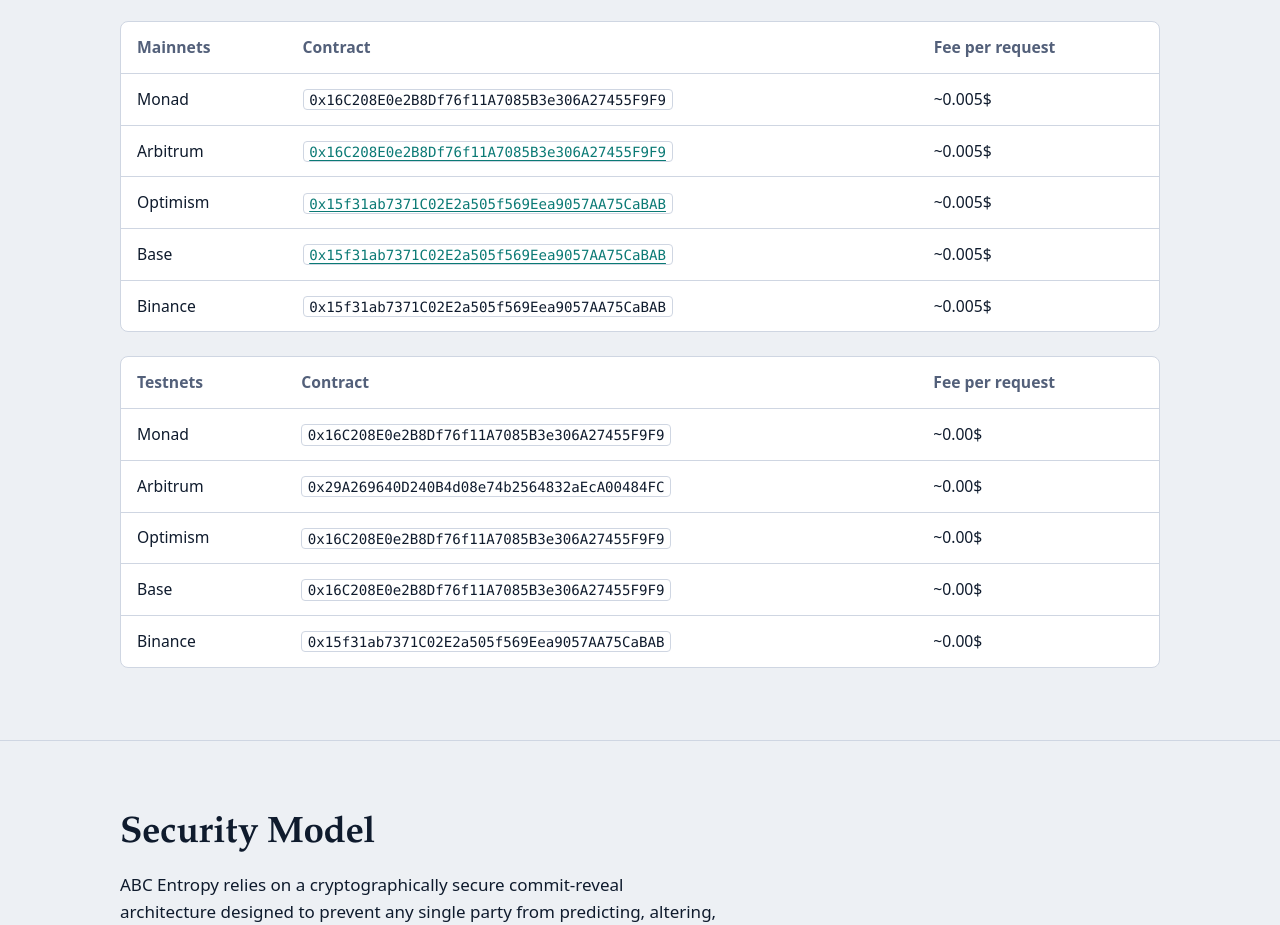
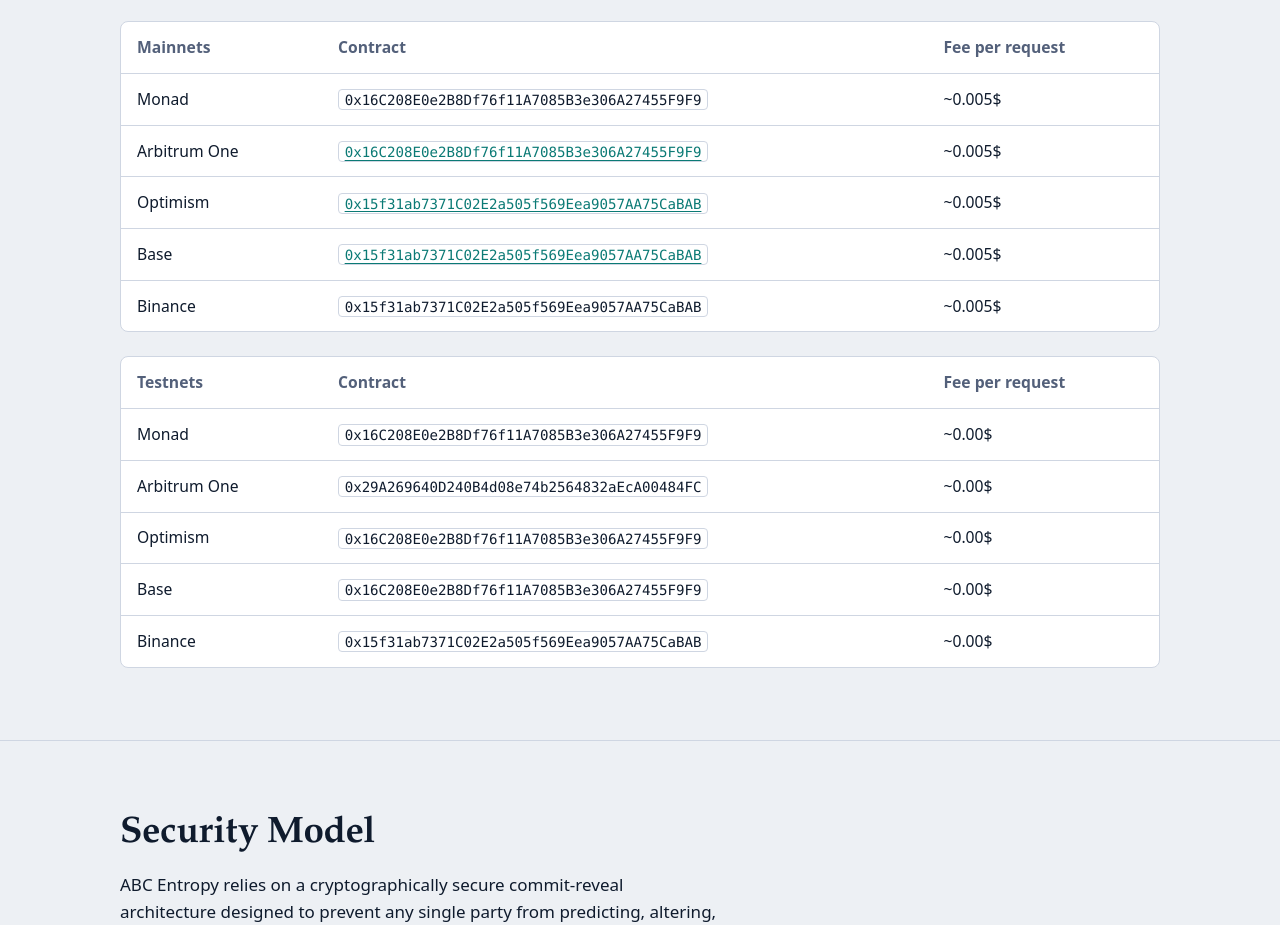
Before and after one commit to pulsartronic/entropy, a website: page docs/index.html in a window 1280 px wide. Shown: the part 3744-4669 px from the top of the page. Drawn offline with nearby package versions, Linux system fonts and the light colour scheme.

Commit message:
docs / package

```diff
--- a/docs/index.html
+++ b/docs/index.html
@@ -333,7 +333,7 @@ contract ABCEntropyExample is IEntropyConsumer {
           </thead>
           <tbody>
             <tr><td>Monad</td><td><code>0x16C208E0e2B8Df76f11A7085B3e306A27455F9F9</code></td><td>~0.005$</td></tr>
-            <tr><td>Arbitrum</td><td><code><a href="https://arbiscan.io/address/0x16C208E0e2B8Df76f11A7085B3e306A27455F9F9" target="_blank">0x16C208E0e2B8Df76f11A7085B3e306A27455F9F9</a></code></td><td>~0.005$</td></tr>
+            <tr><td>Arbitrum One</td><td><code><a href="https://arbiscan.io/address/0x16C208E0e2B8Df76f11A7085B3e306A27455F9F9" target="_blank">0x16C208E0e2B8Df76f11A7085B3e306A27455F9F9</a></code></td><td>~0.005$</td></tr>
             <tr><td>Optimism</td><td><code><a href=" https://explorer.optimism.io/address/0x15f31ab7371C02E2a505f569Eea9057AA75CaBAB?tab=contract" target="_blank">0x15f31ab7371C02E2a505f569Eea9057AA75CaBAB</a></code></td><td>~0.005$</td></tr>
             <tr><td>Base</td><td><code><a href="https://base.blockscout.com/address/0x15f31ab7371C02E2a505f569Eea9057AA75CaBAB?tab=contract" target="_blank">0x15f31ab7371C02E2a505f569Eea9057AA75CaBAB</a></code></td><td>~0.005$</td></tr>
 			<tr><td>Binance</td><td><code>0x15f31ab7371C02E2a505f569Eea9057AA75CaBAB</code></td><td>~0.005$</td></tr>
@@ -350,7 +350,7 @@ contract ABCEntropyExample is IEntropyConsumer {
           </thead>
           <tbody>
             <tr><td>Monad</td><td><code>0x16C208E0e2B8Df76f11A7085B3e306A27455F9F9</code></td><td>~0.00$</td></tr>
-            <tr><td>Arbitrum</td><td><code>0x29A269640D240B4d08e74b2564832aEcA00484FC</code></td><td>~0.00$</td></tr>
+            <tr><td>Arbitrum One</td><td><code>0x29A269640D240B4d08e74b2564832aEcA00484FC</code></td><td>~0.00$</td></tr>
             <tr><td>Optimism</td><td><code>0x16C208E0e2B8Df76f11A7085B3e306A27455F9F9</code></td><td>~0.00$</td></tr>
             <tr><td>Base</td><td><code>0x16C208E0e2B8Df76f11A7085B3e306A27455F9F9</code></td><td>~0.00$</td></tr>
             <tr><td>Binance</td><td><code>0x15f31ab7371C02E2a505f569Eea9057AA75CaBAB</code></td><td>~0.00$</td></tr>
```
Also changed, not shown: README.md.
